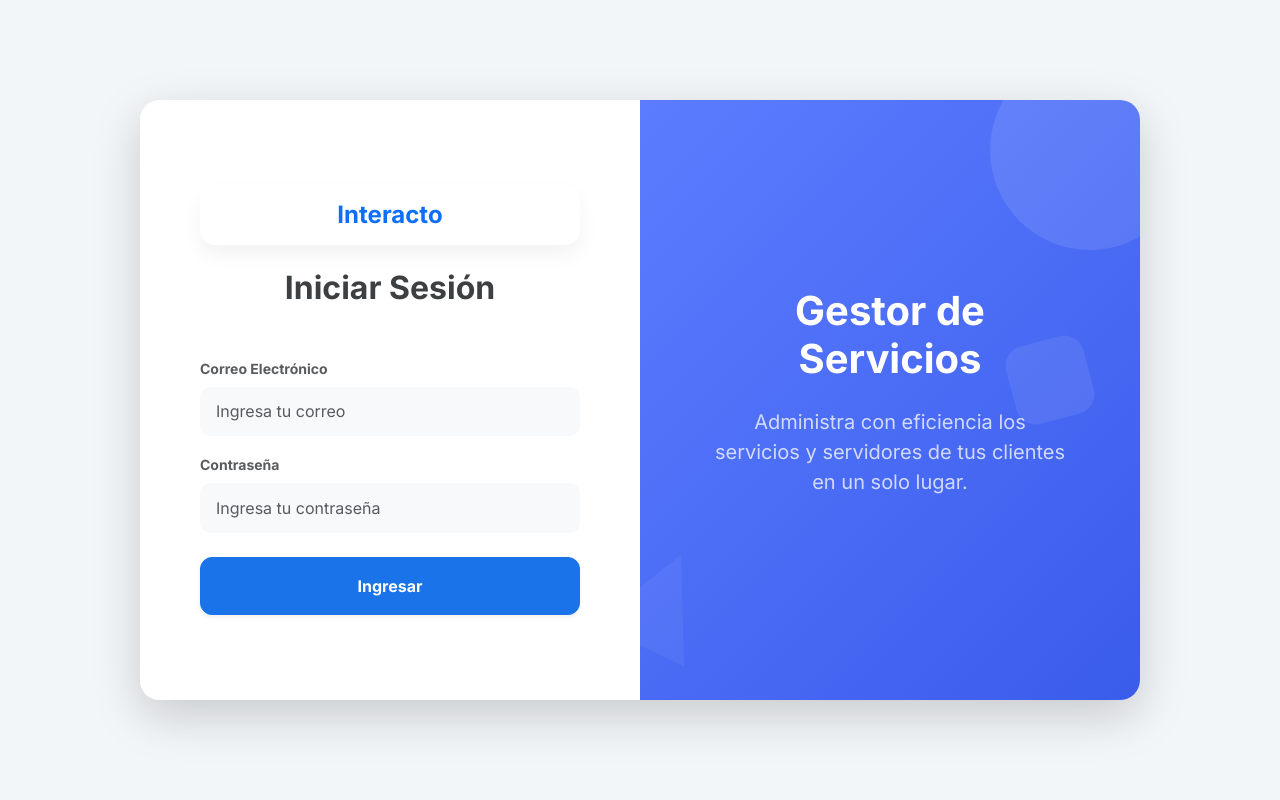
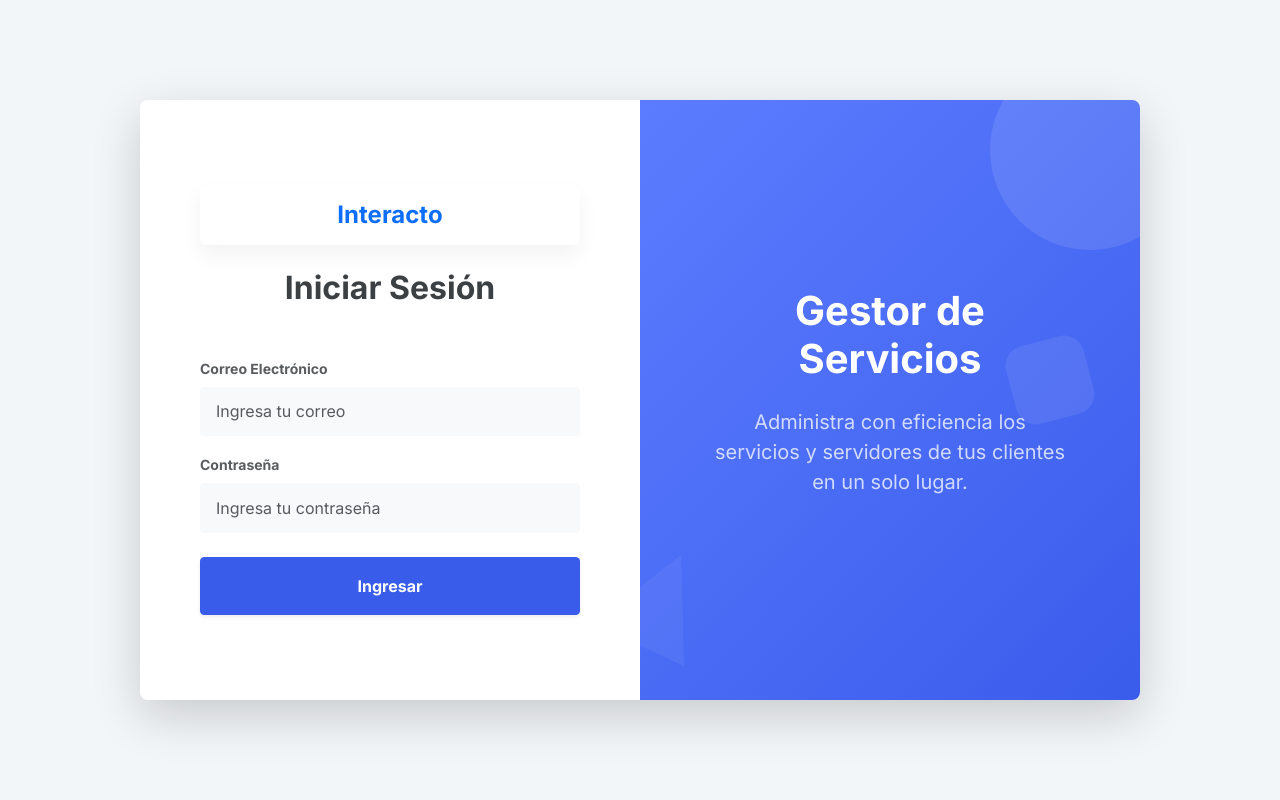
Before and after one commit to JuanCuartasE/AppInteracto, a PHP site: page / in a window 1280 px wide. Run offline with PHP 8.4, Linux system fonts and the light colour scheme; data that the repository does not hold is empty; some libraries are stand-ins or nearby versions.

Commit message:
feat: add initial login page, global styling, and server management views.

```diff
--- a/assets/css/style.css
+++ b/assets/css/style.css
@@ -4,12 +4,12 @@
     --primary-bg: #FFFFFF;
     --sidebar-bg: #1e1e2d;
     --secondary-bg: #f8f9fa;
-    --accent-color: #1a73e8;
-    /* Google Blue */
+    --accent-color: #3a5ceb;
+    /* Brand Blue */
     --text-main: #3c4043;
     --text-muted: #70757a;
-    --border-color: #dadce0;
-    --card-shadow: 0 1px 2px 0 rgba(60, 64, 67, .3), 0 1px 3px 1px rgba(60, 64, 67, .15);
+    --border-color: #e0e4e9;
+    --card-shadow: 0 1px 3px rgba(60, 64, 67, 0.1);
 }
 
 body {
@@ -85,22 +85,27 @@ body {
 
 .card {
     border: 1px solid var(--border-color) !important;
-    border-radius: 8px !important;
-    box-shadow: none !important;
+    border-radius: 4px !important;
+    box-shadow: 0 1px 3px rgba(0, 0, 0, 0.05) !important;
     background: #FFFFFF;
+    overflow: hidden;
 }
 
 .card-header {
     background-color: #FFFFFF !important;
     border-bottom: 1px solid var(--border-color) !important;
-    padding: 1.25rem 1.5rem !important;
+    padding: 1rem 1.5rem !important;
+}
+
+.table {
+    margin-bottom: 0;
 }
 
 .table thead th {
-    background-color: #f8f9fa;
+    background-color: #fcfcfd;
     color: var(--text-muted);
     font-weight: 600;
-    font-size: 0.75rem;
+    font-size: 0.7rem;
     letter-spacing: 0.05em;
     text-transform: uppercase;
     border-bottom: 1px solid var(--border-color);
@@ -142,12 +147,18 @@ code {
     outline: none;
 }
 
+.btn,
+.form-control,
+.form-select,
+.modal-content {
+    border-radius: 4px !important;
+}
+
 .btn-primary {
     background-color: var(--accent-color);
     border-color: var(--accent-color);
     font-weight: 500;
     padding: 0.5rem 1.5rem;
-    border-radius: 4px;
 }
 
 .btn-primary:hover {
--- a/includes/vistas/login.php
+++ b/includes/vistas/login.php
@@ -61,15 +61,16 @@
         width: 1000px;
         height: 600px;
         background: white;
-        border-radius: 20px;
+        border-radius: 8px;
         overflow: hidden;
     }
 
     .login-logo-circle {
-        width: 60px;
+        width: auto;
+        padding: 0 20px;
         height: 60px;
         background: white;
-        border-radius: 15px;
+        border-radius: 6px;
         display: flex;
         align-items: center;
         justify-content: center;
@@ -139,7 +140,7 @@
     .form-control-lg {
         padding: 0.8rem 1rem;
         font-size: 1rem;
-        border-radius: 10px;
+        border-radius: 4px;
     }
 </style>
 
```
Also changed, not shown: includes/vistas/servidor_detalle.php (+18 -10 lines), includes/vistas/servidores.php (+15 -6 lines).
